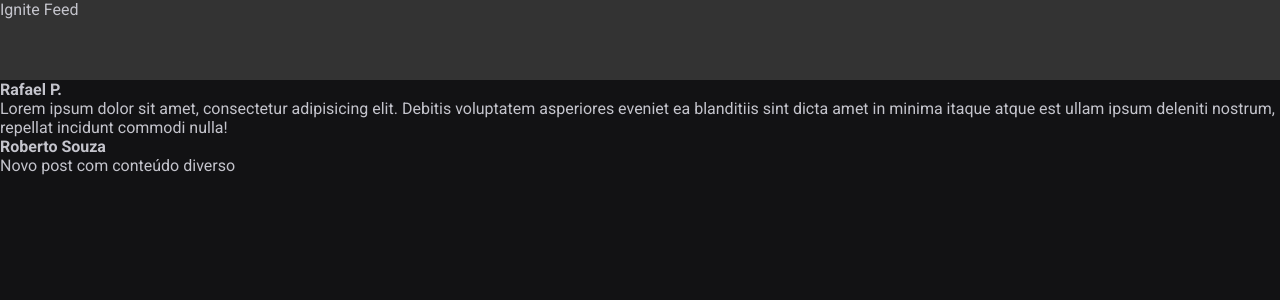
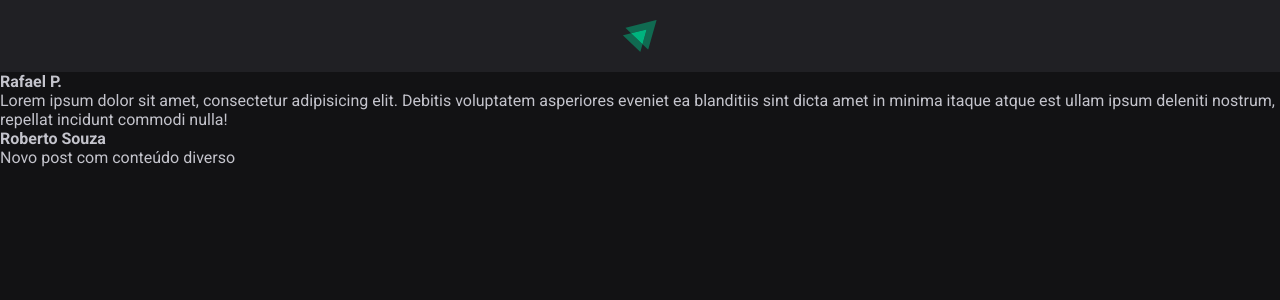
Before and after one commit to arrobarafael/ignite-fundam, a React (Vite) app: page / in a window 1280 px wide. Shown: the top 300 px of the page. Built offline with nearby package versions, Linux system fonts and the light colour scheme.

Commit message:
Importação de imagem de logo para header do projeto

```diff
--- a/src/components/Header.jsx
+++ b/src/components/Header.jsx
@@ -1,5 +1,11 @@
 import styles from './Header.module.css';
 
+import igniteLogo from '../assets/ignite-logo.svg';
+
 export function Header() {
-  return <div className={styles.header}>Ignite Feed</div>;
+  return (
+    <header className={styles.header}>
+      <img src={igniteLogo} alt="Logotipo do Ignite" />
+    </header>
+  );
 }
--- a/src/components/Header.module.css
+++ b/src/components/Header.module.css
@@ -1,4 +1,10 @@
 .header {
-  background: #333;
-  height: 80px;
+  background: var(--gray-800);
+  display: flex;
+  justify-content: center;
+  padding: 1.25rem 0;
 }
+
+.header img {
+  height: 2rem;
+}
--- a/src/global.css
+++ b/src/global.css
@@ -4,7 +4,8 @@
   --gray-300: #c4c4cc;
   --gray-400: #8d8d99;
   --gray-600: #323238;
-  --gray-700: #202024;
+  --gray-700: #29292e;
+  --gray-800: #202024;
   --gray-900: #121214;
 
   --green-500: #00875f;
```
Also changed, not shown: src/assets/ignite-logo.svg (added).
